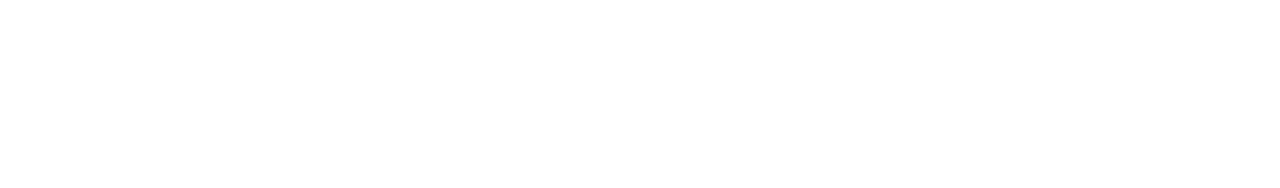
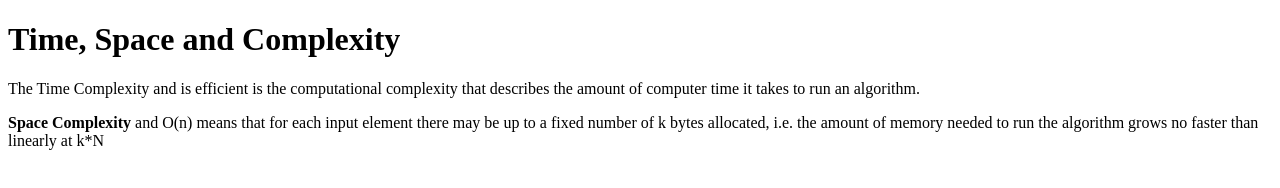
Before and after one commit to acciojob/time-and-space-complexity-developerAnju, a website: page main.html in a window 1280 px wide. Drawn offline with Linux system fonts and the light colour scheme.

Commit message:
created a submission

```diff
--- a/main.html
+++ b/main.html
@@ -8,6 +8,12 @@
 
 <body>
 	<!-- the entire body must be written by student -->
+	<h1>Time, Space and Complexity</h1>
+	<p>The Time Complexity and is efficient is the computational complexity that describes the
+		amount of computer time it takes to run an algorithm.</p>
+	<p><b>Space Complexity</b> and O(n) means that for each input element there may be
+		up to a fixed number of k bytes allocated, i.e. the amount of memory
+		needed to run the algorithm grows no faster than linearly at k*N</p>
     <script type="text/javascript" src="./script.js">
 </script>
 
```
